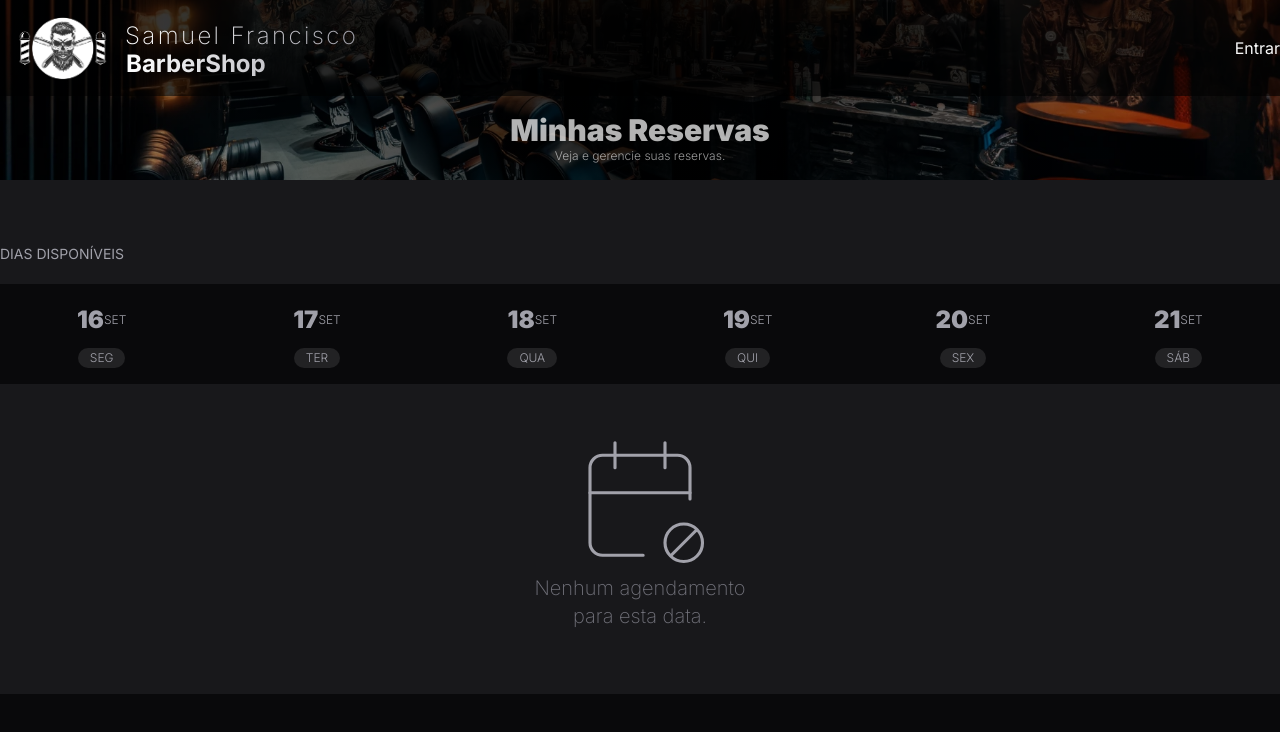
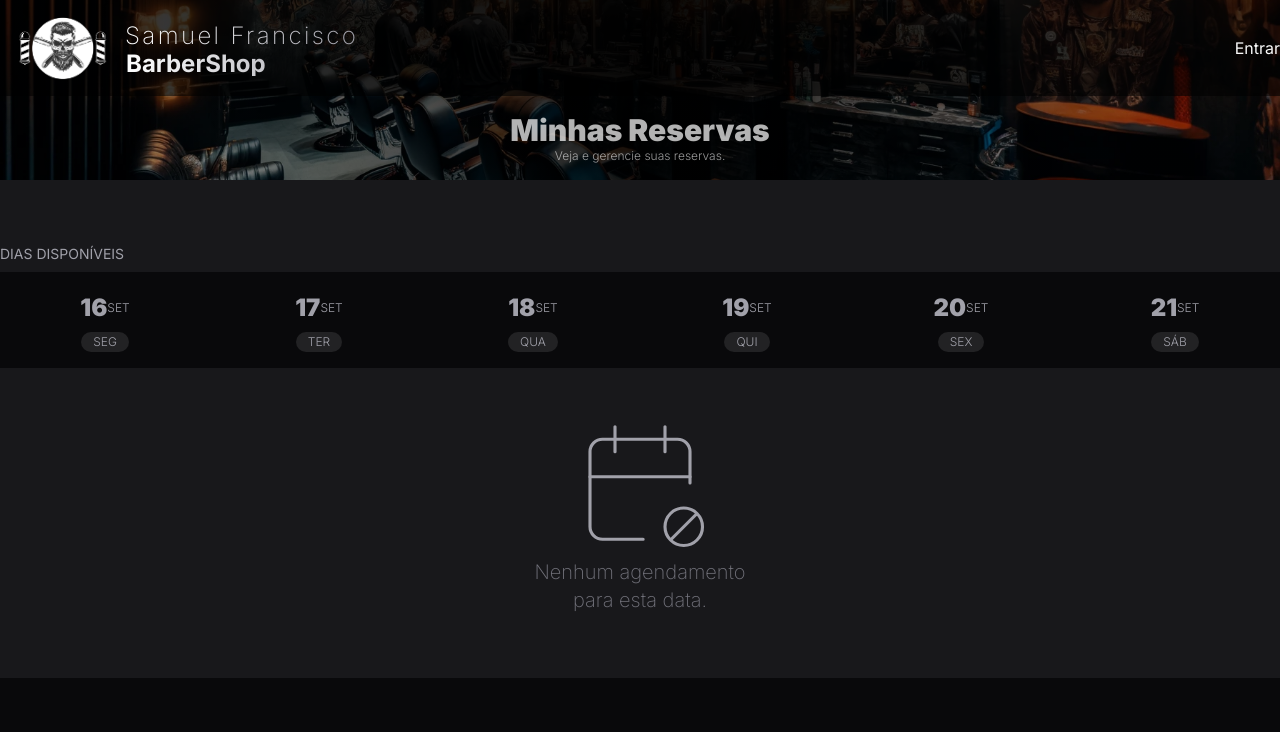
Before and after one commit to jfgallardo/frontend-barbershop, a Next.js app: page /reserva in a window 1280 px wide. Shown: the top 732 px of the page. Built offline with nearby package versions, Linux system fonts and the light colour scheme.

Commit message:
touch-pan-x

```diff
--- a/src/components/agendamento/DiaInput.tsx
+++ b/src/components/agendamento/DiaInput.tsx
@@ -28,7 +28,7 @@ export default function DiaInput(props: DiaInputProps) {
           props.dataMudou(data); // Llamar a la función de cambio de datos
         }}
         className={`
-                    flex-1 flex flex-col items-center gap-2 py-4 cursor-pointer
+                    flex-1 flex flex-col items-center gap-1 py-4 cursor-pointer
                     ${selecionado ? "bg-yellow-400 text-black" : "text-zinc-400"}
                 `}
       >
@@ -54,9 +54,9 @@ export default function DiaInput(props: DiaInputProps) {
   }
 
   return (
-    <div className="flex flex-col gap-5">
+    <div className="flex flex-col gap-2">
       <span className="text-sm uppercase text-zinc-400">Dias Disponíveis</span>
-      <div className="flex flex-nowrap gap-3 bg-zinc-950 rounded-lg overflow-hidden">
+      <div className="flex flex-nowrap gap-3 px-1 bg-zinc-950 rounded-lg overflow-x-auto touch-pan-x">
         {Array.from({ length: 7 })
           .map((_, i) => new Date(DataUtils.hoje().getTime() + 86400000 * (i + 2))) // Cambiado para iniciar desde +2 días
           .filter((date) => date.getDay() !== 0)
```
